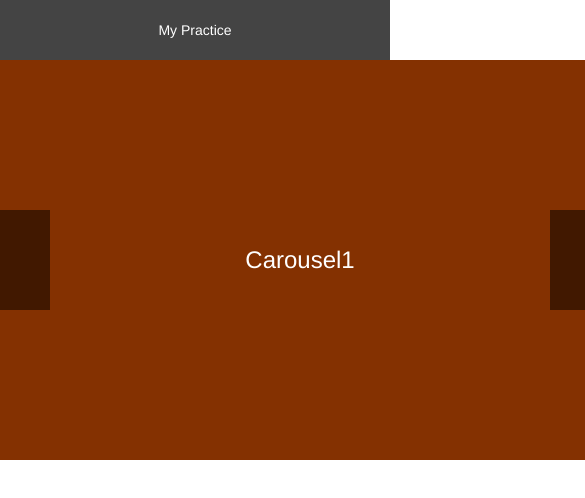
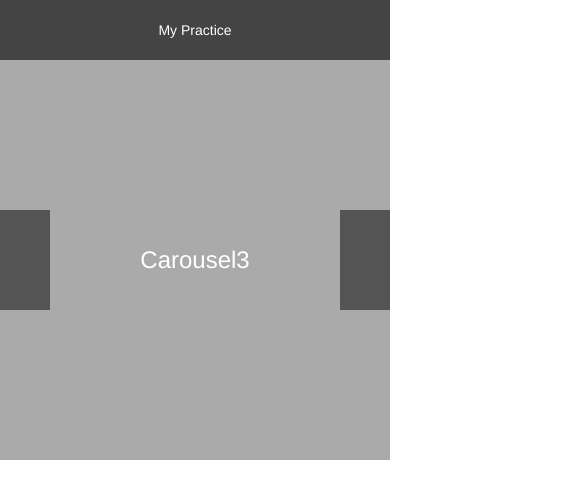
Before and after one commit to hazukiliou/Practice-Project, a Vue app: page /CarouselsImage in a window 390 px wide. Shown: the top 498 px of the page, 585 px wide, since content can reach past the window. Built offline with nearby package versions, Linux system fonts and the light colour scheme.

Commit message:
feat: Carousel on mobile and infinite loop

```diff
--- a/src/views/CarouselsImage.vue
+++ b/src/views/CarouselsImage.vue
@@ -1,12 +1,16 @@
 <template>
 	<div class="CarouselsImage">
-		<div class="transform" :style="{'transform': `translateX(-${index * 100}%)`}">
+		<div
+			class="transform"
+			:style="{ transform: `translateX(-${index * 100}%)` }"
+			:class="{ move: show }"
+		>
 			<div
 				class="carousel"
 				:class="[`class${item}`, className(i)]"
 				v-for="(item, i) in list"
 				:key="i"
-				:style="{'transform': `translateX(${i * 100}%)`}"
+				:style="{ transform: `translateX(${i * 100}%)` }"
 			>
 				{{ `Carousel${item}` }}
 			</div>
@@ -21,7 +25,17 @@
 	data() {
 		return {
 			index: 0,
-			list: ['1', '2', '3', '4']
+			carouselList: ['1', '2', '3'],
+			show: false
+		}
+	},
+	computed: {
+		list() {
+			return [
+				this.carouselList[this.carouselList.length - 1],
+				...this.carouselList,
+				this.carouselList[0]
+			]
 		}
 	},
 	methods: {
@@ -46,10 +60,30 @@
 		next() {
 			this.index =
 				this.index === this.list.length - 1 ? 0 : this.index + 1
+
+			if (this.index === 0) {
+				this.index++
+				this.show = true
+
+				setTimeout(() => {
+					this.show = false
+					this.index++
+				}, 1)
+			}
 		},
 		prev() {
 			this.index =
 				this.index === 0 ? this.list.length - 1 : this.index - 1
+
+			if (this.index === this.list.length - 1) {
+				this.index--
+				this.show = true
+
+				setTimeout(() => {
+					this.show = false
+					this.index--
+				}, 1)
+			}
 		}
 	}
 }
@@ -59,15 +93,19 @@
 .CarouselsImage {
 	position: relative;
 	overflow: hidden;
-	width: 600px;
+	width: 100%;
 	height: 400px;
 	margin: auto;
 	font-size: 24px;
-	color: #FFF;
+	color: #fff;
 
 	.transform {
 		height: 100%;
 		transition: transform 500ms ease-in-out;
+
+		&.move {
+			transition: transform 0s;
+		}
 	}
 
 	.carousel {
@@ -78,20 +116,27 @@
 		align-items: center;
 		justify-content: center;
 		z-index: -1;
+		// opacity: 0;
+		// transition: transform 500ms ease-in-out;
 
 		&.active {
+			opacity: 1;
 			z-index: 1;
 			transform: translateX(0%);
 		}
 
 		&.next {
+			// opacity: 0;
 			z-index: 0;
 			transform: translateX(100%);
+			transition: opacity 0ms 500ms, transform 500ms ease-in-out;
 		}
 
 		&.prev {
+			// opacity: 0;
 			z-index: 0;
 			transform: translateX(-100%);
+			transition: opacity 0ms 500ms, transform 500ms ease-in-out;
 		}
 	}
 
```
